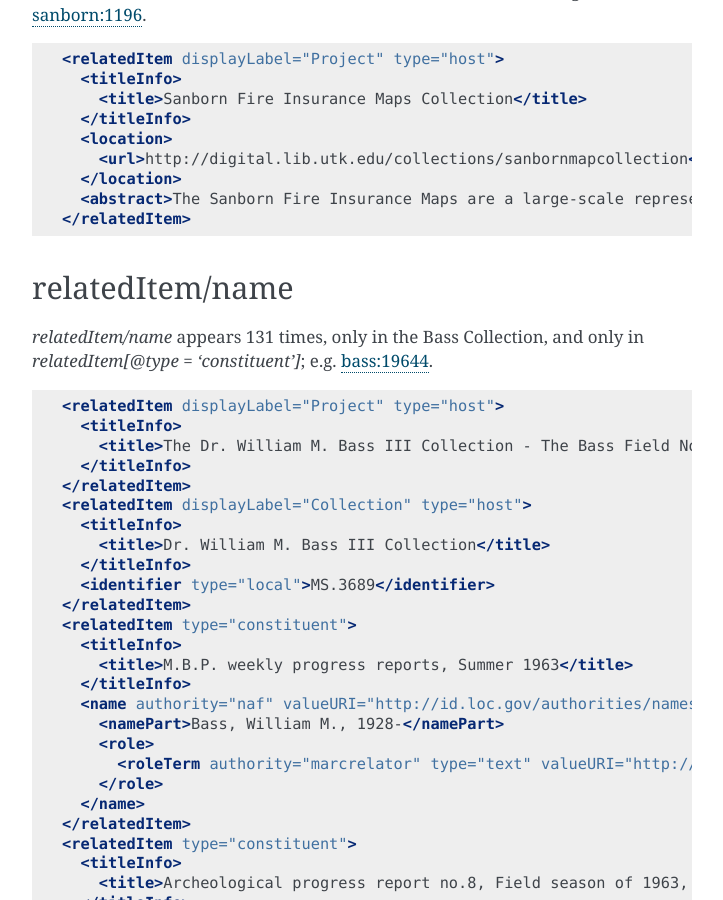
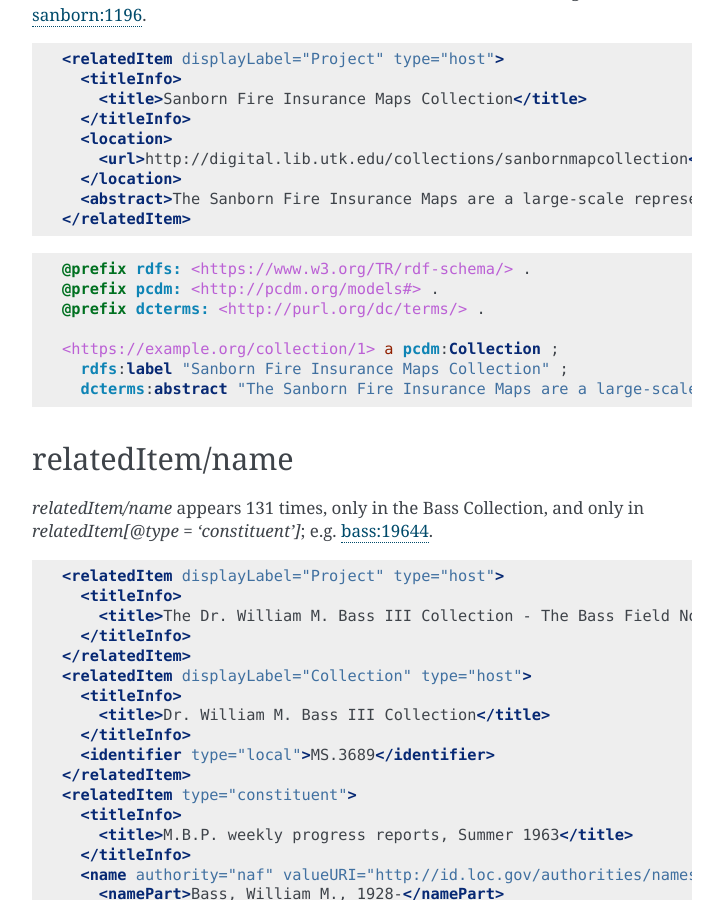
Before and after one commit to UTKcataloging/mods_to_rdf, a Sphinx documentation site: the page built from docs/source/top_level_elements/relatedItem.rst, in a window 1280 px wide and 900 px high, scrolled down 8001 px. Shown: the whole window, without its empty margins (388-1111 px from the left). Built offline with Sphinx 7.4.7, drawn with Linux system fonts in a browser that asks for light colours; formulas are drawn with MathJax 3.

Commit message:
Add turtle example for `relatedItem/abstract`.

```diff
--- a/docs/source/top_level_elements/relatedItem.rst
+++ b/docs/source/top_level_elements/relatedItem.rst
@@ -405,6 +405,16 @@
       <abstract>The Sanborn Fire Insurance Maps are a large-scale representation of the growth and layout of American cities. The University of Tennessee Libraries' collection currently provides digital versions of the four earliest sets of Knoxville maps - 1884, 1890, 1903, and 1917.</abstract>
     </relatedItem>
 
+.. code-block:: turtle
+
+    @prefix rdfs: <https://www.w3.org/TR/rdf-schema/> .
+    @prefix pcdm: <http://pcdm.org/models#> .
+    @prefix dcterms: <http://purl.org/dc/terms/> .
+
+    <https://example.org/collection/1> a pcdm:Collection ;
+      rdfs:label "Sanborn Fire Insurance Maps Collection" ;
+      dcterms:abstract "The Sanborn Fire Insurance Maps are a large-scale representation of the growth and layout of American cities. The University of Tennessee Libraries' collection currently provides digital versions of the four earliest sets of Knoxville maps - 1884, 1890, 1903, and 1917." .
+
 relatedItem/name
 ----------------
 
```
